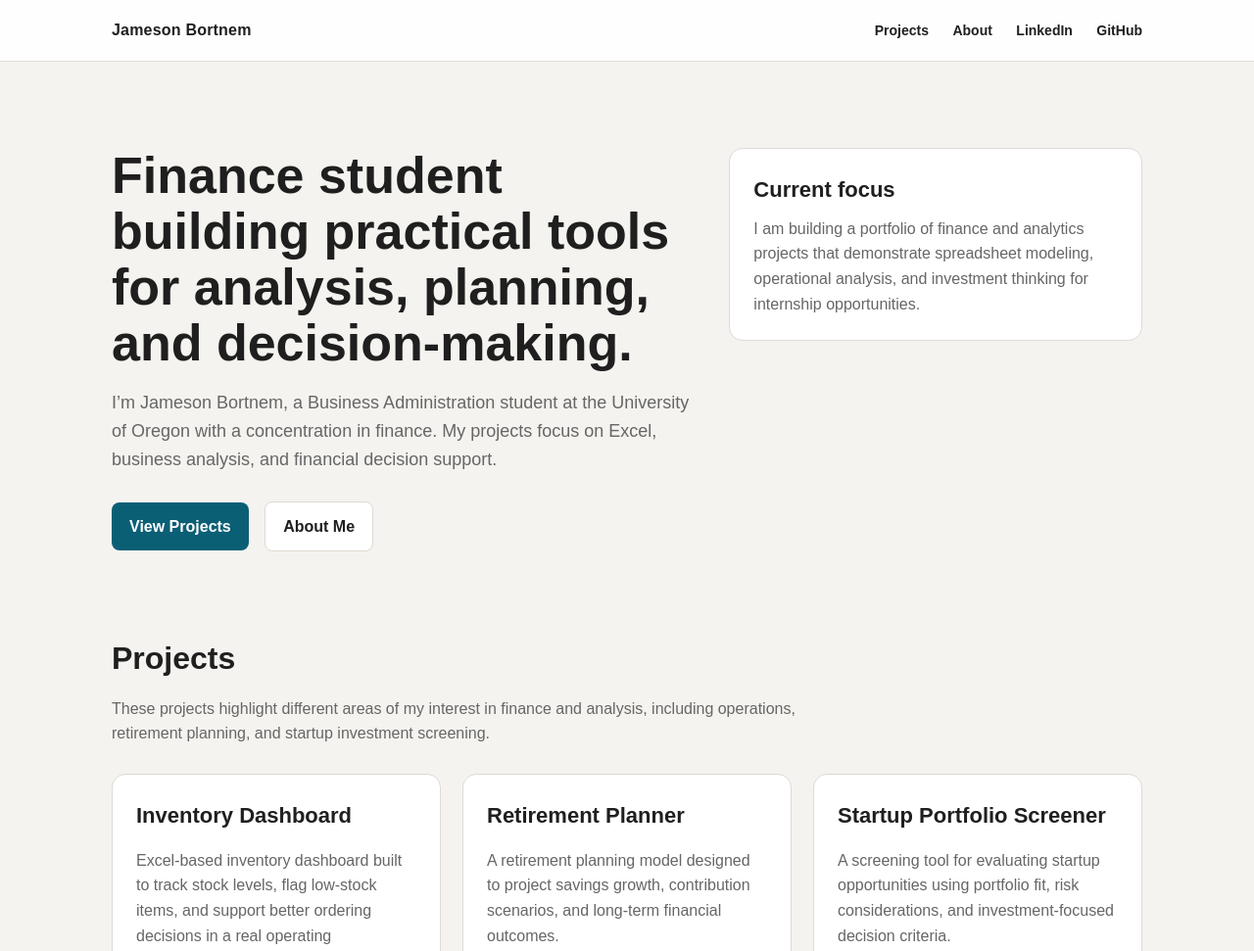
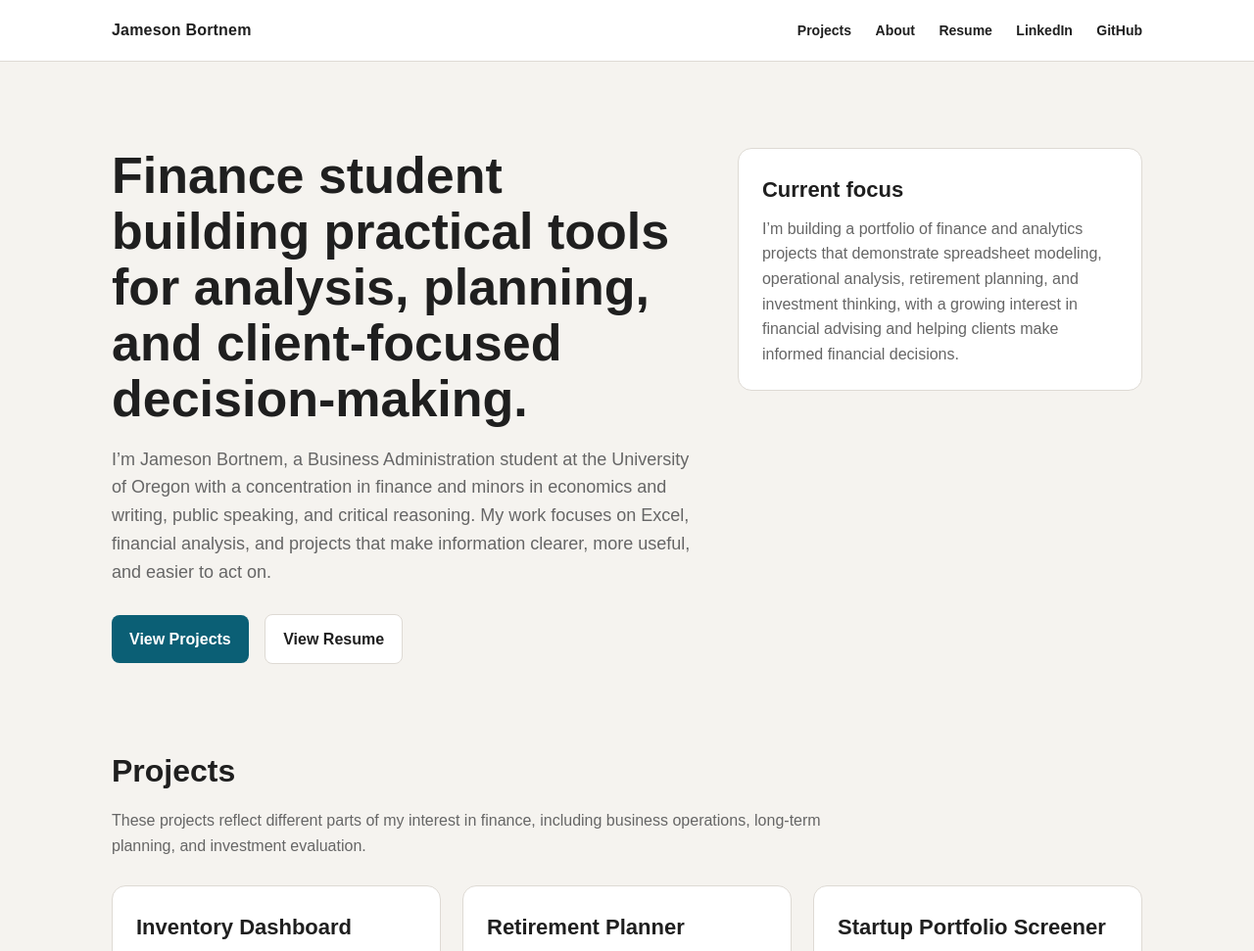
Before and after one commit to jamesonbortnem/jamesonbortnem.github.io, a plain HTML site: page index.html in a window 1280 px wide. Shown: the top 971 px of the page at 98% size. Drawn offline with Linux system fonts and the light colour scheme.

Commit message:
Update index.html

```diff
--- a/index.html
+++ b/index.html
@@ -36,7 +36,7 @@
     }
 
     header {
-      background: rgba(255, 255, 255, 0.92);
+      background: rgba(255, 255, 255, 0.95);
       border-bottom: 1px solid var(--border);
       position: sticky;
       top: 0;
@@ -73,7 +73,7 @@
       margin: 0 auto;
       padding: 88px 24px 48px;
       display: grid;
-      grid-template-columns: 1.4fr 1fr;
+      grid-template-columns: 1.45fr 1fr;
       gap: 40px;
       align-items: start;
     }
@@ -82,13 +82,13 @@
       font-size: 52px;
       line-height: 1.1;
       margin: 0 0 18px;
-      max-width: 700px;
+      max-width: 760px;
     }
 
     .hero p {
       font-size: 18px;
       color: var(--muted);
-      max-width: 700px;
+      max-width: 720px;
       margin: 0 0 28px;
     }
 
@@ -147,7 +147,7 @@
     }
 
     .section-intro {
-      max-width: 720px;
+      max-width: 760px;
       color: var(--muted);
       margin: 0 0 28px;
     }
@@ -245,6 +245,7 @@
       <div class="nav-links">
         <a href="#projects">Projects</a>
         <a href="#about">About</a>
+        <a href="resume.pdf" target="_blank" rel="noopener noreferrer">Resume</a>
         <a href="https://www.linkedin.com/in/jamesonbortnem/" target="_blank" rel="noopener noreferrer">LinkedIn</a>
         <a href="https://github.com/jamesonbortnem" target="_blank" rel="noopener noreferrer">GitHub</a>
       </div>
@@ -254,20 +255,20 @@
   <main>
     <section class="hero">
       <div>
-        <h1>Finance student building practical tools for analysis, planning, and decision-making.</h1>
+        <h1>Finance student building practical tools for analysis, planning, and client-focused decision-making.</h1>
         <p>
-          I’m Jameson Bortnem, a Business Administration student at the University of Oregon with a concentration in finance. My projects focus on Excel, business analysis, and financial decision support.
+          I’m Jameson Bortnem, a Business Administration student at the University of Oregon with a concentration in finance and minors in economics and writing, public speaking, and critical reasoning. My work focuses on Excel, financial analysis, and projects that make information clearer, more useful, and easier to act on.
         </p>
         <div class="button-group">
           <a class="button-primary" href="#projects">View Projects</a>
-          <a class="button-secondary" href="#about">About Me</a>
+          <a class="button-secondary" href="resume.pdf" target="_blank" rel="noopener noreferrer">View Resume</a>
         </div>
       </div>
 
       <div class="hero-card">
         <h2>Current focus</h2>
         <p>
-          I am building a portfolio of finance and analytics projects that demonstrate spreadsheet modeling, operational analysis, and investment thinking for internship opportunities.
+          I’m building a portfolio of finance and analytics projects that demonstrate spreadsheet modeling, operational analysis, retirement planning, and investment thinking, with a growing interest in financial advising and helping clients make informed financial decisions.
         </p>
       </div>
     </section>
@@ -275,7 +276,7 @@
     <section id="projects">
       <h2 class="section-title">Projects</h2>
       <p class="section-intro">
-        These projects highlight different areas of my interest in finance and analysis, including operations, retirement planning, and startup investment screening.
+        These projects reflect different parts of my interest in finance, including business operations, long-term planning, and investment evaluation.
       </p>
 
       <div class="projects-grid">
@@ -310,10 +311,13 @@
       <div class="about-grid">
         <div class="about-box">
           <p>
-            I am a third-year student at the University of Oregon studying Business Administration with a concentration in finance. I’m especially interested in financial modeling, Excel-based analysis, and projects that turn data into clearer business decisions.
+            I am a third-year student at the University of Oregon pursuing a Bachelor of Science in Business Administration with a concentration in finance. I’m especially interested in financial modeling, Excel-based analysis, investment thinking, and financial advising.
           </p>
           <p>
-            My portfolio is built around practical work that reflects how finance and analysis apply in real settings, from inventory operations to personal finance planning and investment screening.
+            My minors in economics and writing, public speaking, and critical reasoning strengthen the way I approach finance work. Economics helps me think more clearly about markets, incentives, and decision-making, while writing and public speaking help me explain financial ideas clearly to different audiences. Critical reasoning supports the analytical side of my work by improving how I evaluate assumptions, compare options, and make evidence-based judgments.
+          </p>
+          <p>
+            I want my portfolio to reflect both technical ability and communication skill, because strong finance work is not just about building a model or finding an answer. It is also about understanding context, explaining recommendations clearly, and helping people make better decisions.
           </p>
         </div>
 
@@ -322,9 +326,10 @@
           <ul>
             <li>Excel</li>
             <li>Financial analysis</li>
+            <li>Retirement planning concepts</li>
             <li>Dashboard design</li>
             <li>Business problem solving</li>
-            <li>Data-driven decision support</li>
+            <li>Written and verbal communication</li>
           </ul>
         </div>
       </div>
```
